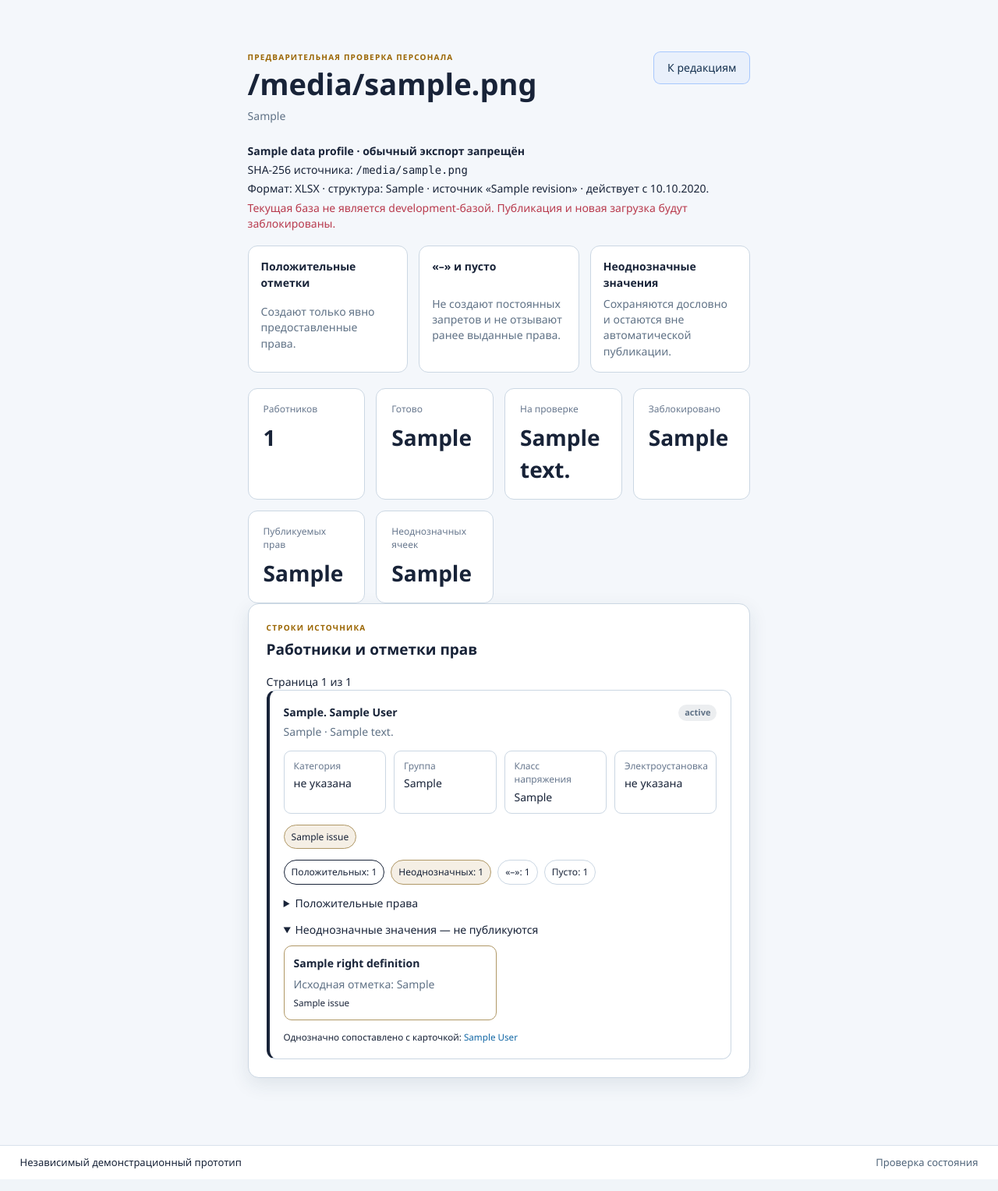
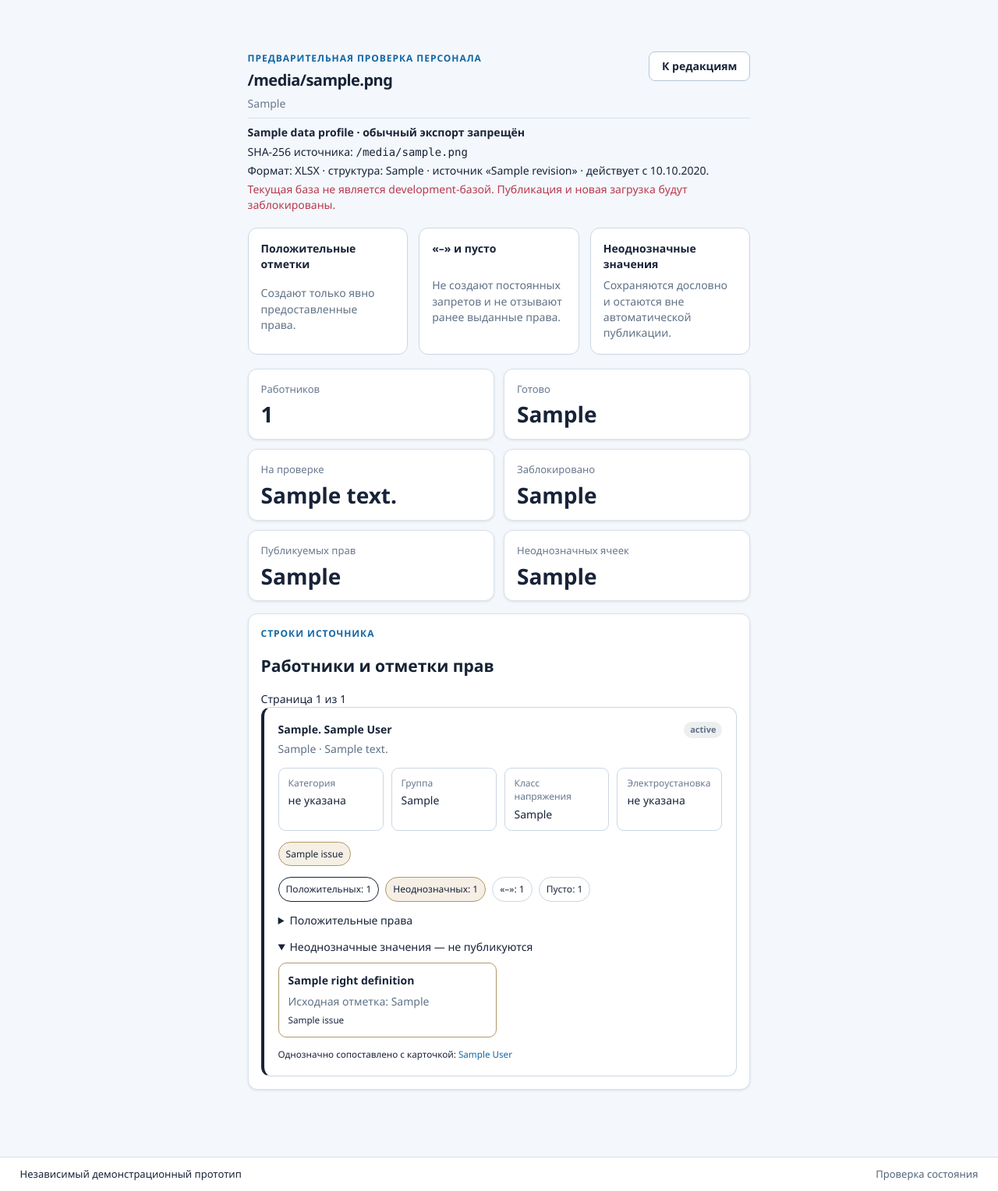
Before and after one commit to genrudko/electronic-operational-docs, a Django app: template src/templates/imports/personnel_detail.html in a window 1280 px wide. Shown: the part 70-1598 px from the top of the page at 78% size. Run offline with Django 5.2, Linux system fonts and the light colour scheme; the template is opened without the code that fills it: most values are stand-ins (such as "Sample title", 1, 10 or a date in 2020); parts of the project's set-up code (start-up, migrations or seed data) failed here and were passed over; some web fonts are replaced.

Commit message:
refactor(ux): migrate personnel import detail

```diff
--- a/src/templates/imports/personnel_detail.html
+++ b/src/templates/imports/personnel_detail.html
@@ -1,11 +1,11 @@
 {% extends "base.html" %}
 {% block title %}{{ revision.original_filename }} · Персонал · ЭОД{% endblock %}
 {% block content %}
-<section class="page-heading compact">
-    <div><div class="eyebrow">ПРЕДВАРИТЕЛЬНАЯ ПРОВЕРКА ПЕРСОНАЛА</div><h1>{{ revision.original_filename }}</h1><p>{{ revision.source_reference }}</p></div>
-    <div class="document-actions">
-        <a class="button secondary" href="{% url 'imports:personnel_list' %}">К редакциям</a>
-        {% if revision.status == 'STAGED' %}<a class="button" href="{% url 'imports:personnel_publication' revision.public_id %}">Проверить публикацию</a>{% endif %}
+<section class="da-page-header da-page-header-compact">
+    <div><span class="ux-kicker">Предварительная проверка персонала</span><h1>{{ revision.original_filename }}</h1><p>{{ revision.source_reference }}</p></div>
+    <div class="da-actions document-actions">
+        <a class="da-button is-secondary" href="{% url 'imports:personnel_list' %}">К редакциям</a>
+        {% if revision.status == 'STAGED' %}<a class="da-button" href="{% url 'imports:personnel_publication' revision.public_id %}">Проверить публикацию</a>{% endif %}
     </div>
 </section>
 <section class="notice-card data-profile-notice">
@@ -23,16 +23,16 @@
     <article><strong>«–» и пусто</strong><span>Не создают постоянных запретов и не отзывают ранее выданные права.</span></article>
     <article><strong>Неоднозначные значения</strong><span>Сохраняются дословно и остаются вне автоматической публикации.</span></article>
 </section>
-<section class="summary-grid personnel-summary">
-    <a class="metric {% if status_filter == 'ALL' %}is-active{% endif %}" href="?status=ALL"><span>Работников</span><strong>{{ revision.total_people }}</strong></a>
-    <a class="metric {% if status_filter == 'READY' %}is-active{% endif %}" href="?status=READY"><span>Готово</span><strong>{{ revision.ready_rows }}</strong></a>
-    <a class="metric {% if status_filter == 'REVIEW_REQUIRED' %}is-active{% endif %}" href="?status=REVIEW_REQUIRED"><span>На проверке</span><strong>{{ revision.review_rows }}</strong></a>
-    <a class="metric {% if status_filter == 'BLOCKED' %}is-active{% endif %}" href="?status=BLOCKED"><span>Заблокировано</span><strong>{{ revision.blocked_rows }}</strong></a>
-    <article class="metric"><span>Публикуемых прав</span><strong>{{ revision.publishable_grants }}</strong></article>
-    <article class="metric"><span>Неоднозначных ячеек</span><strong>{{ revision.ambiguous_cells }}</strong></article>
+<section class="ux-stat-grid personnel-summary">
+    <a class="ux-stat {% if status_filter == 'ALL' %}is-active{% endif %}" href="?status=ALL"><span>Работников</span><strong>{{ revision.total_people }}</strong></a>
+    <a class="ux-stat {% if status_filter == 'READY' %}is-active{% endif %}" href="?status=READY"><span>Готово</span><strong>{{ revision.ready_rows }}</strong></a>
+    <a class="ux-stat {% if status_filter == 'REVIEW_REQUIRED' %}is-active{% endif %}" href="?status=REVIEW_REQUIRED"><span>На проверке</span><strong>{{ revision.review_rows }}</strong></a>
+    <a class="ux-stat {% if status_filter == 'BLOCKED' %}is-active{% endif %}" href="?status=BLOCKED"><span>Заблокировано</span><strong>{{ revision.blocked_rows }}</strong></a>
+    <article class="ux-stat"><span>Публикуемых прав</span><strong>{{ revision.publishable_grants }}</strong></article>
+    <article class="ux-stat"><span>Неоднозначных ячеек</span><strong>{{ revision.ambiguous_cells }}</strong></article>
 </section>
-<section class="profile-card">
-    <div class="section-heading"><div><div class="eyebrow">СТРОКИ ИСТОЧНИКА</div><h2>Работники и отметки прав</h2></div><span class="count-badge">Страница {{ page.number }} из {{ page.paginator.num_pages }}</span></div>
+<section class="da-card">
+    <div class="section-heading"><div><span class="ux-kicker">Строки источника</span><h2>Работники и отметки прав</h2></div><span class="count-badge">Страница {{ page.number }} из {{ page.paginator.num_pages }}</span></div>
     <div class="personnel-row-list">
     {% for row in page.object_list %}
         <article class="personnel-source-row status-{{ row.review_status|lower }}">
@@ -64,11 +64,11 @@
             {% endif %}
             {% if row.matched_employee %}<small>Однозначно сопоставлено с карточкой: <a href="{% url 'organizations:employee_detail' row.matched_employee.public_id %}">{{ row.matched_employee.full_name }}</a></small>{% endif %}
         </article>
-    {% empty %}<p class="muted">По выбранному фильтру строк нет.</p>{% endfor %}
+    {% empty %}<div class="ux-empty-state">По выбранному фильтру строк нет.</div>{% endfor %}
     </div>
     {% if page.paginator.num_pages > 1 %}<nav class="pagination" aria-label="Страницы">{% if page.has_previous %}<a href="?status={{ status_filter }}&page={{ page.previous_page_number }}">← Назад</a>{% endif %}<span>{{ page.number }} / {{ page.paginator.num_pages }}</span>{% if page.has_next %}<a href="?status={{ status_filter }}&page={{ page.next_page_number }}">Далее →</a>{% endif %}</nav>{% endif %}
 </section>
 {% if revision.status == 'STAGED' %}
-<section class="profile-card danger-zone"><h2>Управление staging-редакцией</h2><p>Физическое удаление запрещено. Операция только убирает редакцию из рабочего списка.</p><form method="post" action="{% url 'imports:personnel_discard' revision.public_id %}">{% csrf_token %}<button class="button secondary" type="submit">Убрать редакцию из рабочего списка</button></form></section>
+<section class="da-card danger-zone"><h2>Управление staging-редакцией</h2><p>Физическое удаление запрещено. Операция только убирает редакцию из рабочего списка.</p><form method="post" action="{% url 'imports:personnel_discard' revision.public_id %}">{% csrf_token %}<button class="da-button is-secondary" type="submit">Убрать редакцию из рабочего списка</button></form></section>
 {% endif %}
 {% endblock %}
```
